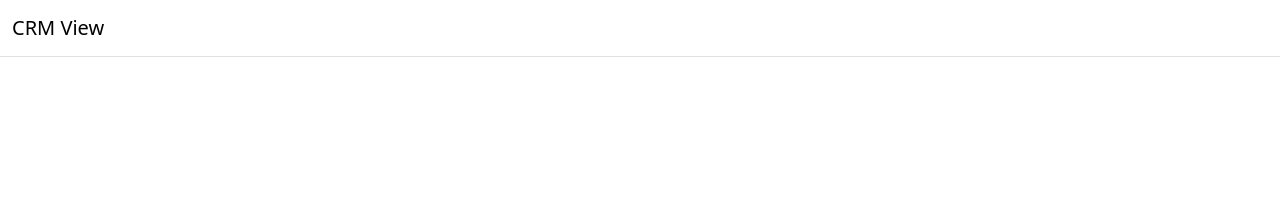
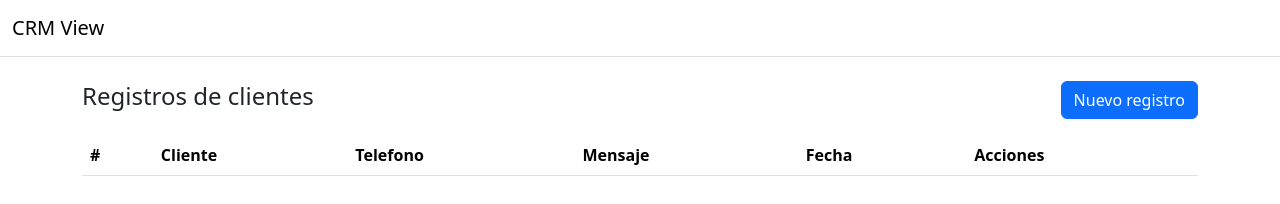
Before and after one commit to alexndrperz/CrmCrud, a plain HTML site: page frontend/index.html in a window 1280 px wide. Drawn offline with nearby package versions, Linux system fonts and the light colour scheme.

Commit message:
feat: Integracion de vista inicial de casos en html

```diff
--- a/frontend/index.html
+++ b/frontend/index.html
@@ -14,6 +14,35 @@
     </div>
   </nav>
 
+    <div class="container">
+
+    <div id="alert" class="alert d-none" role="alert"></div>
+
+    <div class="d-flex justify-content-between align-items-center mb-3">
+      <h4>Registros de clientes</h4>
+      <button class="btn btn-primary" onclick="openModal()">Nuevo registro</button>
+    </div>
+
+    <table class="table">
+      <thead>
+        <tr>
+          <th>#</th>
+          <th>Cliente</th>
+          <th>Telefono</th>
+          <th>Mensaje</th>
+          <th>Fecha</th>
+          <th>Acciones</th>
+        </tr>
+      </thead>
+      <tbody id="tableBody">
+        <!-- <tr>
+          <td colspan="6" class="text-center">Cargando...</td>
+        </tr> -->
+      </tbody>
+    </table>
+  </div>
+
+
   <script src="https://cdn.jsdelivr.net/npm/bootstrap@5.3.3/dist/js/bootstrap.bundle.min.js"></script>
   <script src="app.js"></script>
 </body>
```
Also changed, not shown: 2 other files.
